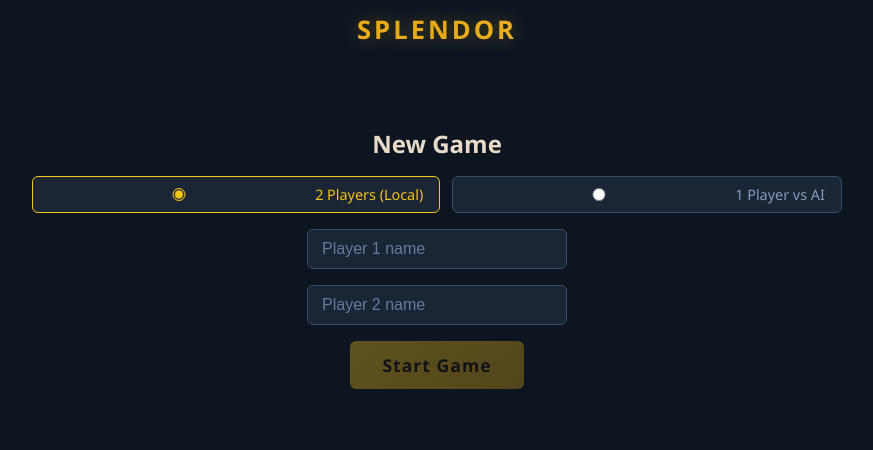
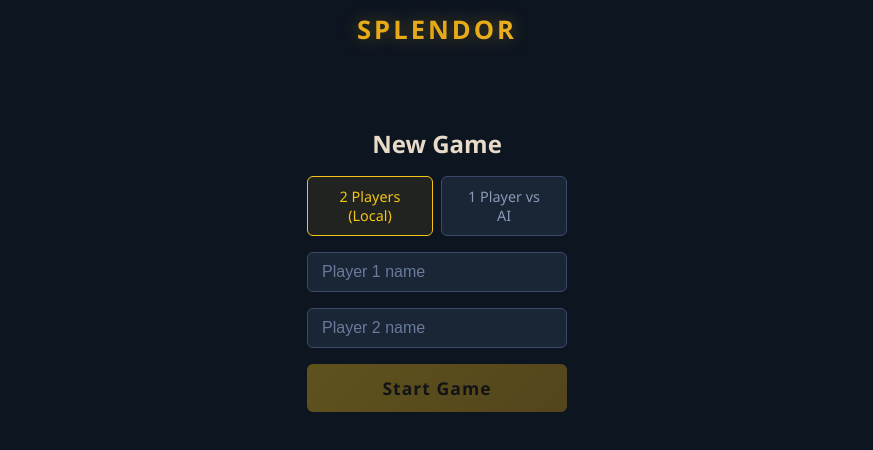
Before and after one commit to TanmayKhot/splendor, a React (Vite) app: page / in a window 1280 px wide. Shown: the top 450 px of the page, without its empty margins (203-1076 px from the left). Built offline with nearby package versions, Linux system fonts and the light colour scheme.

Commit message:
feat: Polish setup screen UI and AI player display
- Replace radio buttons in mode toggle with clean button-group style
- Align mode toggle, inputs, and Start button to consistent 260px width
- Show AI model name inline in PlayerPanel header in muted light text

```diff
--- a/src/App.css
+++ b/src/App.css
@@ -98,7 +98,7 @@
   font-family: inherit;
 }
 
-.game-setup button {
+.game-setup > button {
   padding: 12px 32px;
   font-size: 1.1rem;
   background: linear-gradient(135deg, #f5c518, #d4a017);
@@ -106,35 +106,40 @@
   font-weight: 700;
   border-radius: 6px;
   letter-spacing: 1px;
+  width: 260px;
 }
 
 /* ── Mode Toggle ──────────────────────────────────── */
 .mode-toggle {
   display: flex;
-  gap: 12px;
+  gap: 8px;
+  width: 260px;
 }
 
 .mode-option {
   display: flex;
   align-items: center;
-  gap: 6px;
-  padding: 8px 16px;
+  justify-content: center;
+  padding: 10px 24px;
   border: 1px solid #3a4a6a;
   border-radius: 6px;
   cursor: pointer;
   font-size: 0.9rem;
   color: #8a9ab8;
   background: #1a2535;
-  transition: border-color 0.15s, color 0.15s;
+  transition: border-color 0.15s, color 0.15s, background 0.15s;
+  flex: 1;
+}
+
+.mode-option:hover {
+  border-color: #5a6a8a;
+  color: #c8d8e8;
 }
 
 .mode-option.active {
   border-color: #f5c518;
   color: #f5c518;
-}
-
-.mode-option input[type="radio"] {
-  accent-color: #f5c518;
+  background: rgba(245, 197, 24, 0.08);
 }
 
 /* ── AI Config ────────────────────────────────────── */
@@ -564,6 +569,13 @@
   color: #e8dcc8;
 }
 
+.player-panel .ai-model-name {
+  font-size: 0.7rem;
+  font-weight: 400;
+  color: #6a7a9a;
+  margin-left: 4px;
+}
+
 .player-panel .player-points {
   background: linear-gradient(135deg, #f5c518, #e6a817);
   -webkit-background-clip: text;
--- a/src/components/GameSetup.tsx
+++ b/src/components/GameSetup.tsx
@@ -78,24 +78,20 @@
       <h2>New Game</h2>
 
       <div className="mode-toggle">
-        <label className={`mode-option ${!isAi ? 'active' : ''}`}>
-          <input
-            type="radio"
-            name="mode"
-            checked={!isAi}
-            onChange={() => setMode('local')}
-          />
+        <button
+          type="button"
+          className={`mode-option ${!isAi ? 'active' : ''}`}
+          onClick={() => setMode('local')}
+        >
           2 Players (Local)
-        </label>
-        <label className={`mode-option ${isAi ? 'active' : ''}`}>
-          <input
-            type="radio"
-            name="mode"
-            checked={isAi}
-            onChange={() => setMode('ai')}
-          />
+        </button>
+        <button
+          type="button"
+          className={`mode-option ${isAi ? 'active' : ''}`}
+          onClick={() => setMode('ai')}
+        >
           1 Player vs AI
-        </label>
+        </button>
       </div>
 
       <input
--- a/src/components/PlayerPanel.tsx
+++ b/src/components/PlayerPanel.tsx
@@ -12,6 +12,7 @@
   const pendingDiscard = useGameStore(s => s.pendingDiscard);
   const pendingNobles = useGameStore(s => s.pendingNobles);
   const aiMode = useGameStore(s => s.aiMode);
+  const aiConfig = useGameStore(s => s.aiConfig);
 
   const isActive = currentPlayerIndex === playerIndex;
   const points = getPlayerPoints(player);
@@ -22,7 +23,11 @@
   return (
     <div className={`player-panel ${isActive ? 'active' : ''}`}>
       <h3>
-        {player.name} <span className="player-points">({points} pts)</span>
+        {player.name}
+        {aiMode && playerIndex === 1 && aiConfig?.model && (
+          <span className="ai-model-name">({aiConfig.model})</span>
+        )}
+        {' '}<span className="player-points">({points} pts)</span>
       </h3>
 
       {/* Gems */}
```
